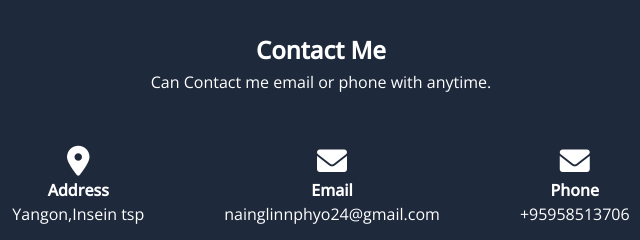
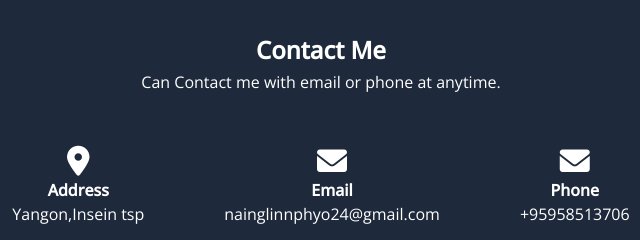
Before and after one commit to nainglinnphyo/nlp-portfolio, a plain HTML site: page index.html in a window 1280 px wide. Shown: the part 1713-1953 px from the top of the page, 319-959 px from the left. Drawn offline with nearby package versions, Linux system fonts and the light colour scheme.

Commit message:
Update index.html

```diff
--- a/index.html
+++ b/index.html
@@ -213,7 +213,7 @@
     <section class="dark:bg-slate-800 dark:text-white" id="contact">
         <div class="items-center text-center justify-center">
             <h2 class="text-2xl sm:text-xl mb-1 pt-5 font-semibold ">Contact Me</h2>
-            <p>Can Contact me email or phone with anytime.</p>
+            <p>Can Contact me with email or phone at anytime.</p>
             <div class="p-10 flex justify-center sm:flex-wrap text-center">
                 <div class="px-10 py-3">
                     <i class="fa-solid fa-location-dot text-3xl"></i>
```
